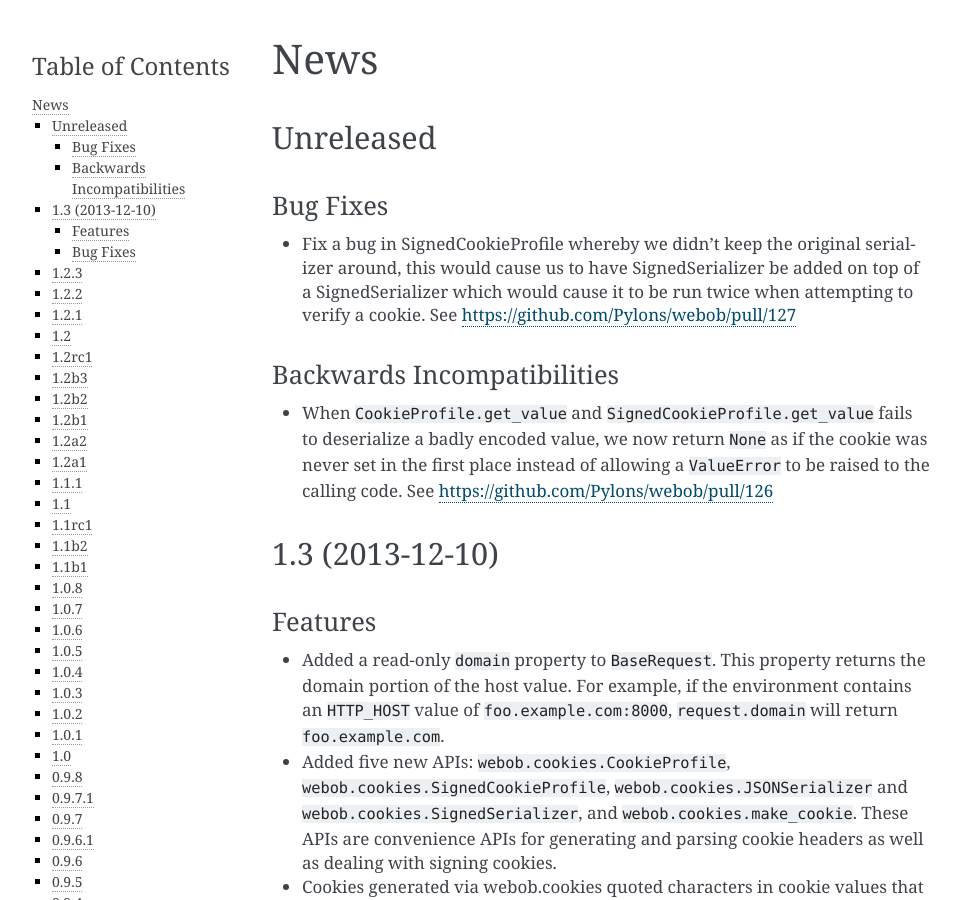
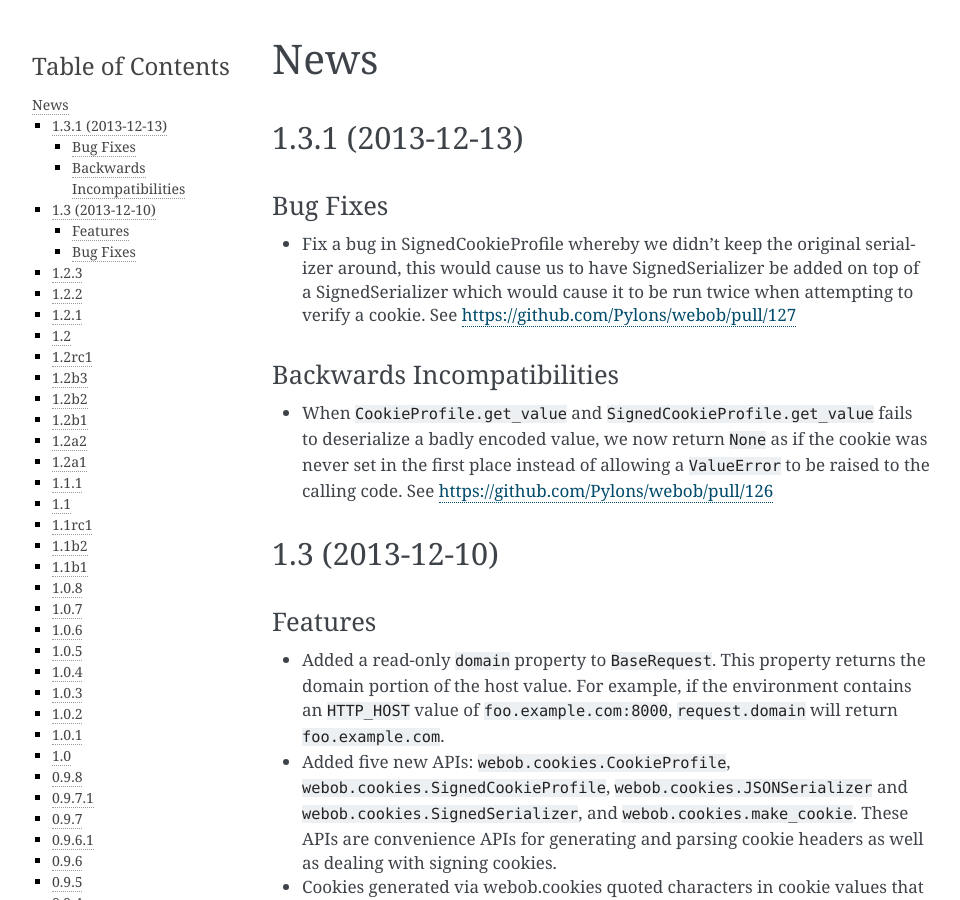
Before and after one commit to Pylons/webob, a Sphinx documentation site: the page built from docs/news.txt, in a window 1280 px wide and 900 px high. Shown: the whole window, without its empty margins (148-1108 px from the left). Built offline with Sphinx 7.4.7, drawn with Linux system fonts in a browser that asks for light colours.

Commit message:
prep for 1.3.1

```diff
--- a/docs/news.txt
+++ b/docs/news.txt
@@ -1,8 +1,8 @@
 News
 ====
 
-Unreleased
-----------
+1.3.1 (2013-12-13)
+------------------
 
 Bug Fixes
 ~~~~~~~~~
--- a/setup.py
+++ b/setup.py
@@ -1,6 +1,6 @@
 from setuptools import setup
 
-version = '1.3'
+version = '1.3.1'
 
 testing_extras = ['nose', 'coverage']
 
```
